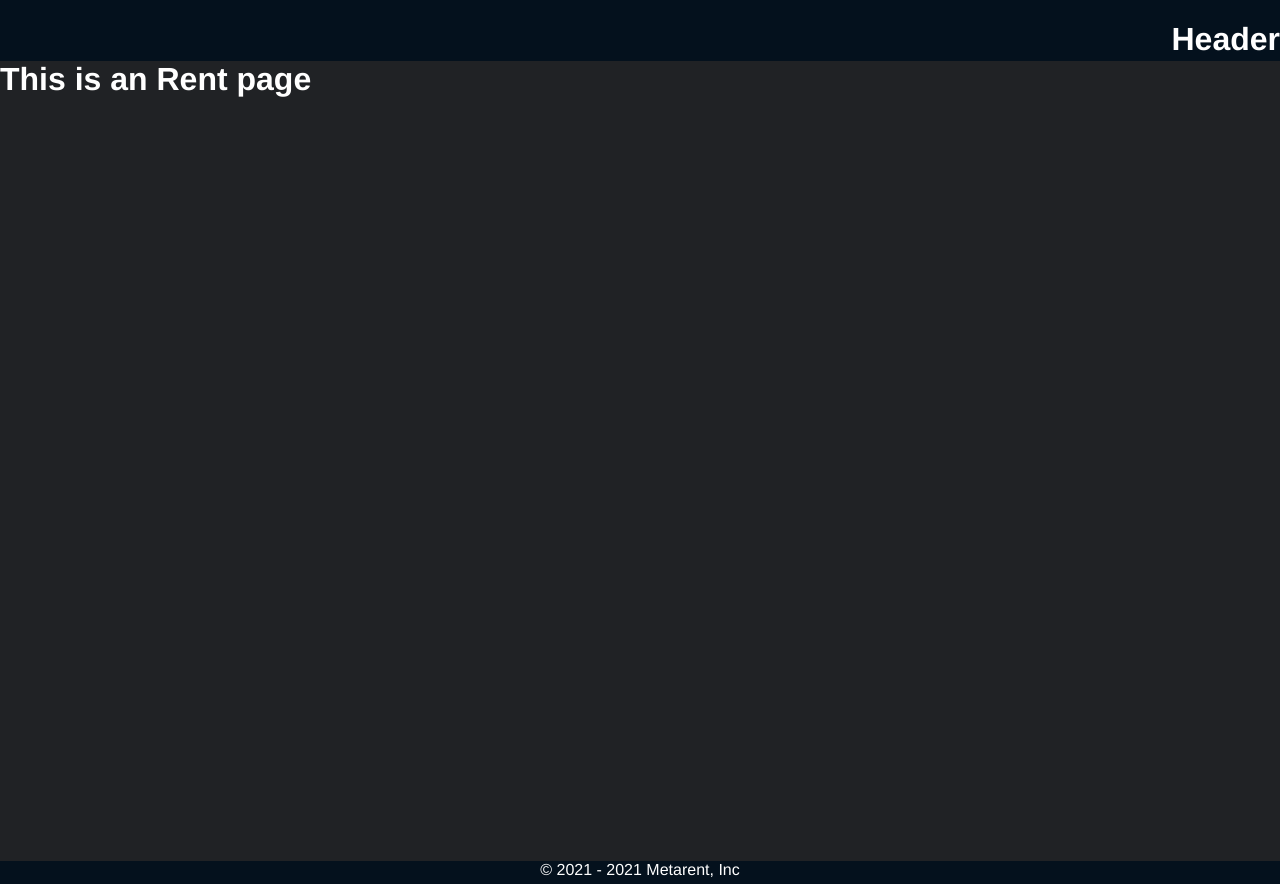
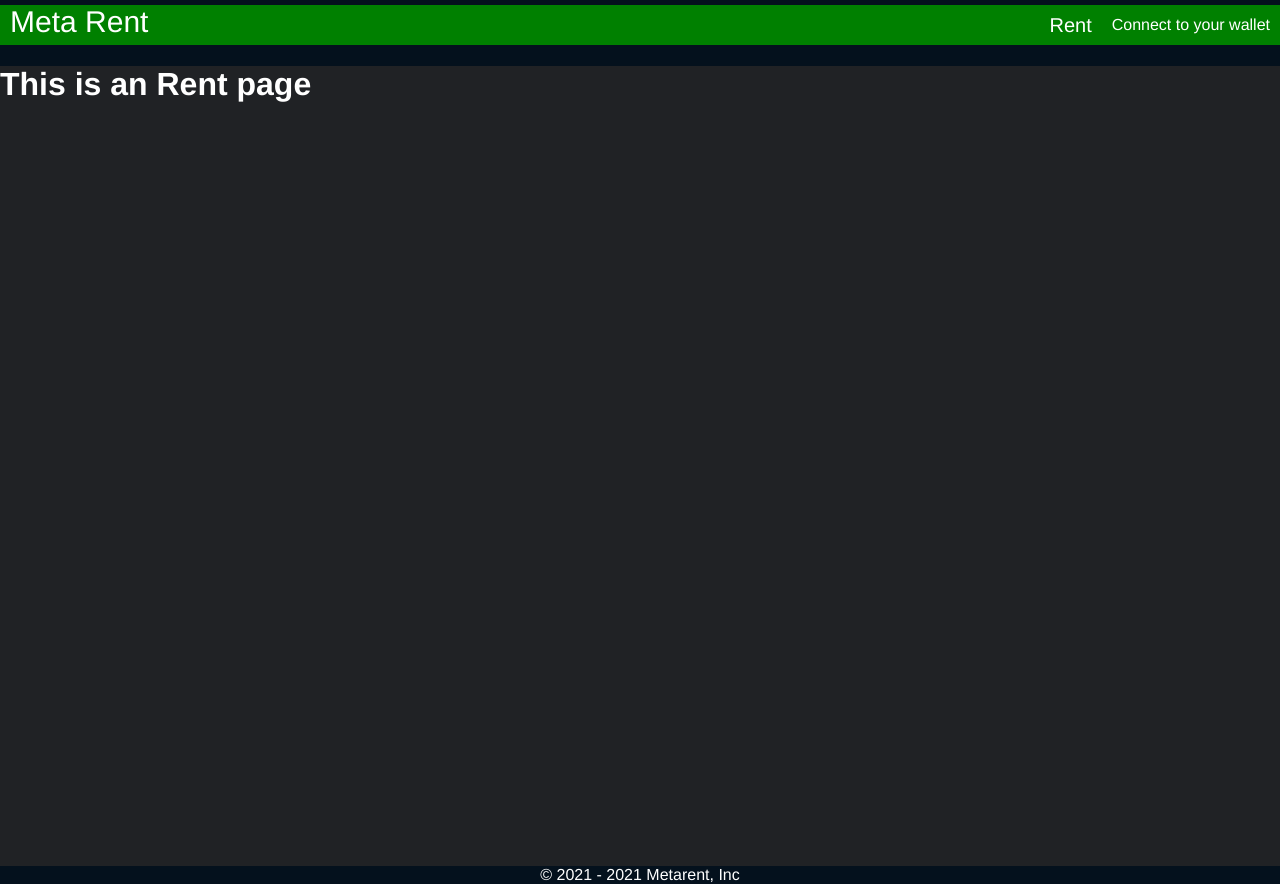
Before and after one commit to metarent-me/dapp, a Vue app: page / in a window 1280 px wide. Built offline with nearby package versions, Linux system fonts and the light colour scheme.

Commit message:
update hader

```diff
--- a/src/views/Main.vue
+++ b/src/views/Main.vue
@@ -33,4 +33,8 @@ export default {
 .header {
   height: 60px;
 }
+
+.main {
+  height: 100%;
+}
 </style>
--- a/src/views/layouts/Header.vue
+++ b/src/views/layouts/Header.vue
@@ -1,27 +1,58 @@
 <template>
   <div class="header-warpper">
-    <el-row>
-      <h1>Header</h1>
-    </el-row>
+    <div class="header-left">
+      <div class="header-title">Meta Rent</div>
+    </div>
+    <div class="header-right">
+      <div class="header-page-name">Rent</div>
+      <div class="header-connect">Connect to your wallet</div>
+    </div>
   </div>
 </template>
 
-<style lang="less">
+<style lang="less" scoped>
 .header-warpper {
   display: flex;
   flex-flow: row wrap;
-  justify-content: flex-end;
   height: 40px;
+  margin-top: 5px;
 }
-@media all and (max-width: 800px) {
+
+@media (min-width: 601px) {
   .header-warpper {
-    justify-content: space-around;
+    justify-content: space-between;
+    background-color: green;
   }
 }
 
-@media all and (max-width: 500px) {
+@media (max-width: 600px) {
   .header-warpper {
     flex-direction: column;
+    background-color: orange;
   }
 }
+
+.header-title {
+  font-size: 30px;
+  font-weight: 500;
+  align-self: center;
+  margin-left: 10px;
+}
+
+.header-right {
+  margin-right: 10px;
+  align-self: center;
+  display: flex;
+  align-content: flex-end;
+  gap: 20px;
+}
+
+.header-page-name {
+  font-size: 20px;
+  font-weight: 400;
+  align-self: center;
+}
+.header-connect {
+  align-self: center;
+}
 </style>
--- a/src/views/rent/Rent.vue
+++ b/src/views/rent/Rent.vue
@@ -1,5 +1,5 @@
 <template>
-  <div class="rent">
+  <div class="rent-wrapper">
     <h1>This is an Rent page</h1>
   </div>
 </template>
@@ -7,7 +7,7 @@
 <style lang="less">
 @import "../../assets/global.less";
 
-.rent {
+.rent-wrapper {
   background-color: @body-background-color;
   min-height: 800px;
 }
```
